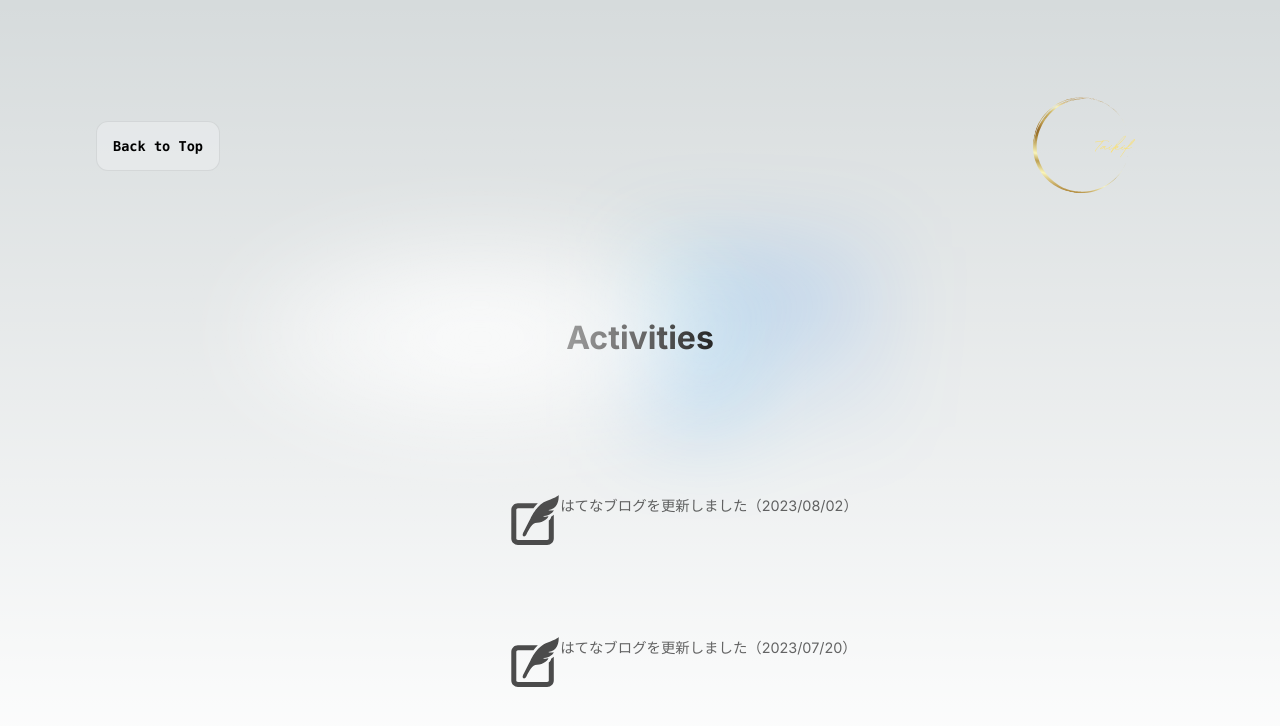
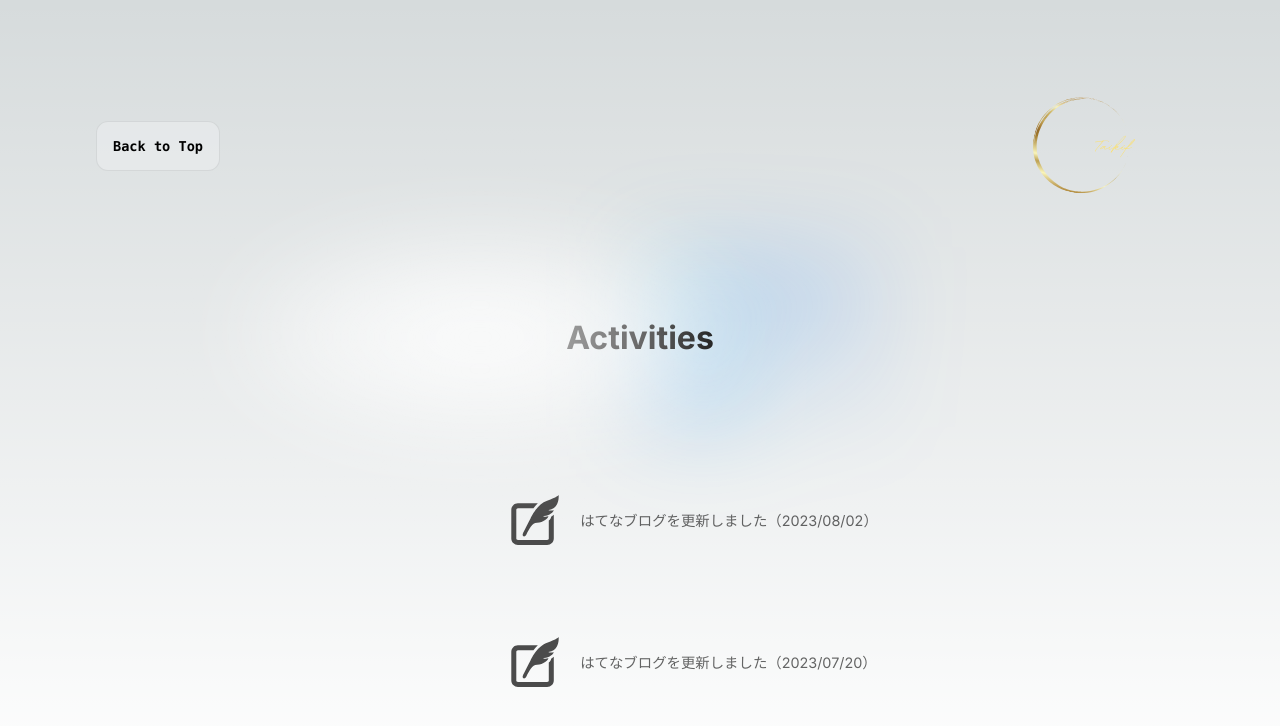
Before and after one commit to taikif/portfolio, a Next.js app: page /activities in a window 1280 px wide. Shown: the top 726 px of the page. Built offline with nearby package versions, Linux system fonts and the light colour scheme.

Commit message:
高さの調整しました

```diff
--- a/app/activities/page.js
+++ b/app/activities/page.js
@@ -44,7 +44,7 @@ export default function Activities(){
               width={50}
               height={50}
               priority/>
-                    <p>
+                    <p className={styles.p_activities}>
                         はてなブログを更新しました（2023/08/02）
                     </p>
                 </a>
@@ -60,7 +60,7 @@ export default function Activities(){
               height={50}
               priority/>
 
-                    <p>
+                    <p className={styles.p_activities}>
                         はてなブログを更新しました（2023/07/20）
                     </p>
                     </a>
--- a/app/page.module.css
+++ b/app/page.module.css
@@ -103,7 +103,6 @@
 }
 
 .card_activities p{
-  white-space: nowrap;
   margin: 0;
   opacity: 0.6;
   font-size: 0.9rem;
```
